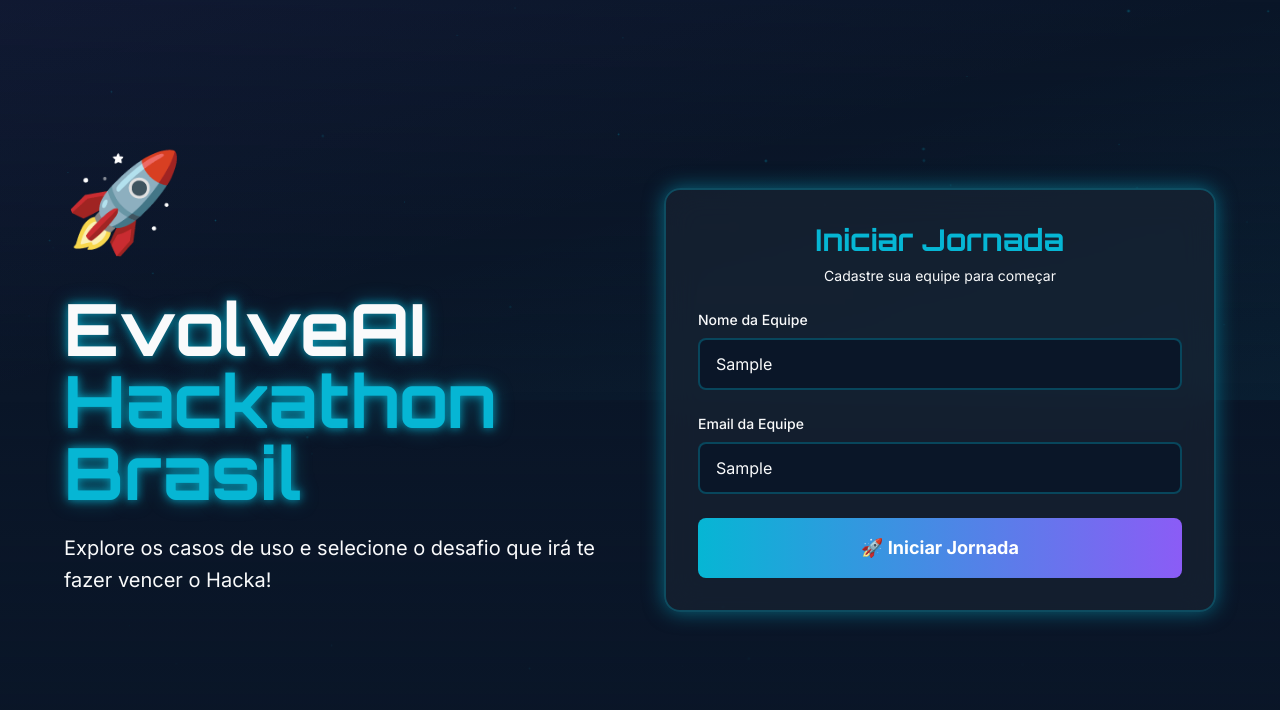
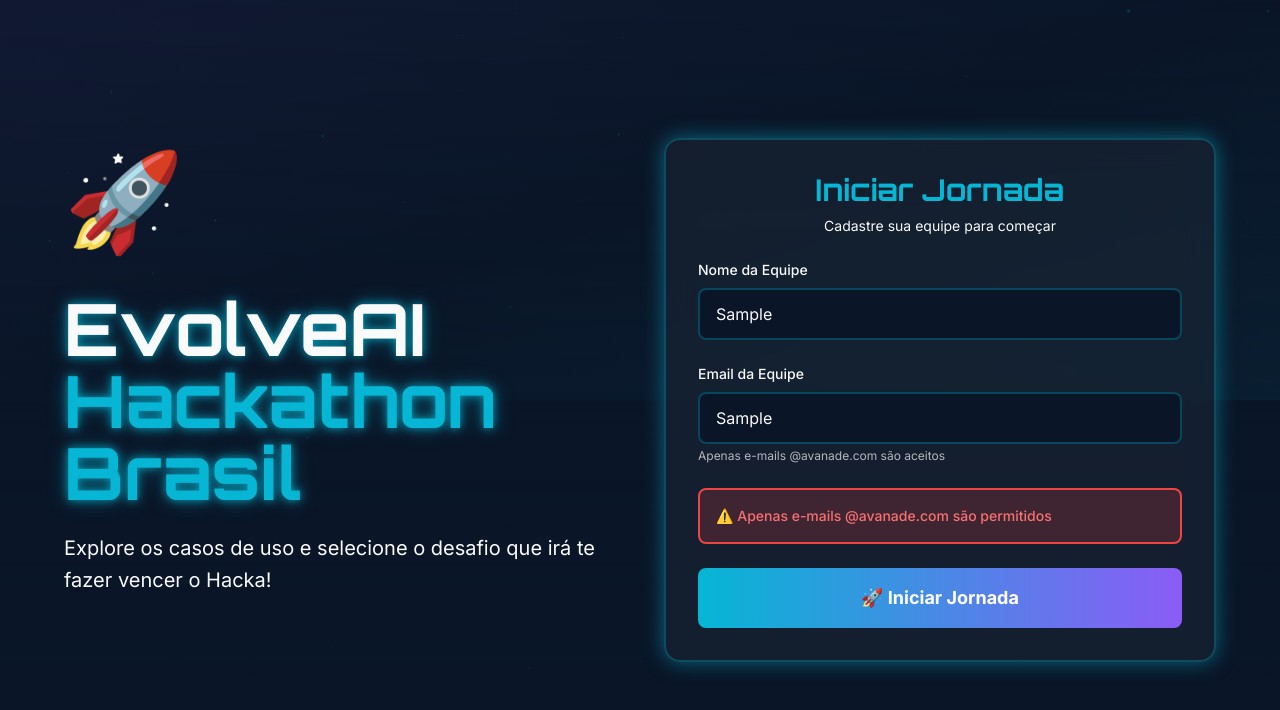
Before and after one commit to gustavocorvino/evolveai-hackathon, a React (Vite) app: page / in a window 1280 px wide. Both pictures are taken after typing "Sample", "Sample" into the empty fields and a click on the button "🚀 Iniciar Jornada". Shown: the top 710 px of the page. Built offline with nearby package versions, Linux system fonts and the light colour scheme; no server answers.

Commit message:
Improve email validation: add visual error message + clearer alert for @avanade.com requirement

```diff
--- a/src/pages/LandingPageSimple.jsx
+++ b/src/pages/LandingPageSimple.jsx
@@ -6,6 +6,7 @@
   const { login } = useAuth();
   const [formData, setFormData] = useState({ name: '', email: '' });
   const [loading, setLoading] = useState(false);
+  const [error, setError] = useState('');
 
   const isValidEmail = (email) => {
     // Só aceita @avanade.com
@@ -16,19 +17,22 @@
   const handleSubmit = (e) => {
     e.preventDefault();
     e.stopPropagation();
+    setError('');
 
     const teamName = (formData.name || '').trim();
     const email = (formData.email || '').toLowerCase().trim();
 
     // Validar nome
     if (!teamName || teamName.length < 3) {
+      setError('Nome da equipe deve ter pelo menos 3 caracteres');
       alert('Nome da equipe deve ter pelo menos 3 caracteres');
       return false;
     }
 
     // Validar email - BLOQUEIA se não for @avanade.com
     if (!isValidEmail(email)) {
-      alert('E-mail inválido');
+      setError('Apenas e-mails @avanade.com são permitidos');
+      alert('⚠️ E-mail inválido!\n\nApenas e-mails @avanade.com são permitidos.\n\nExemplo: sua.equipe@avanade.com');
       return false;
     }
 
@@ -124,7 +128,21 @@
                            transition-all outline-none"
                   placeholder="equipe@avanade.com"
                 />
+                <p className="text-xs text-neutral-light/70 mt-1">
+                  Apenas e-mails @avanade.com são aceitos
+                </p>
               </div>
+
+              {/* Mensagem de Erro */}
+              {error && (
+                <motion.div
+                  initial={{ opacity: 0, y: -10 }}
+                  animate={{ opacity: 1, y: 0 }}
+                  className="p-4 bg-red-500/20 border-2 border-red-500 rounded-lg"
+                >
+                  <p className="text-red-400 text-sm font-medium">⚠️ {error}</p>
+                </motion.div>
+              )}
 
               <motion.button
                 whileHover={{ scale: 1.02 }}
```
